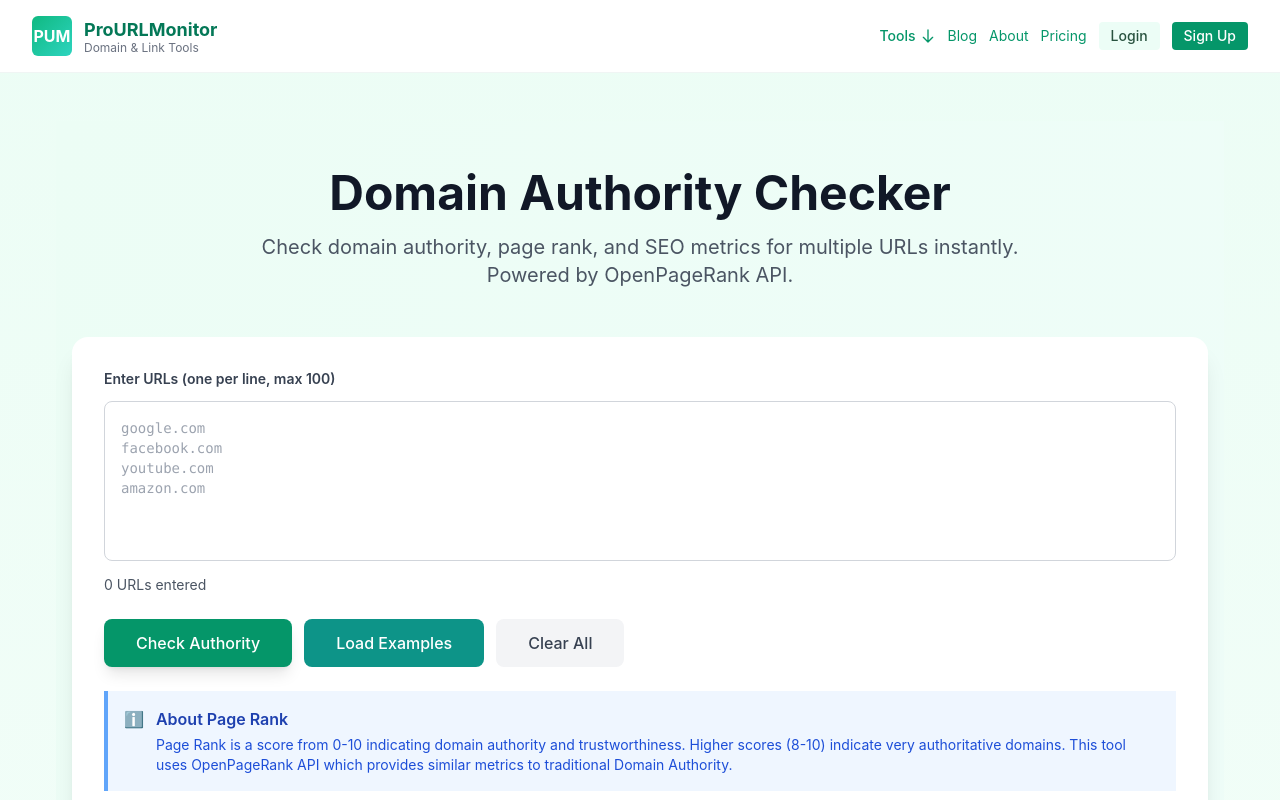
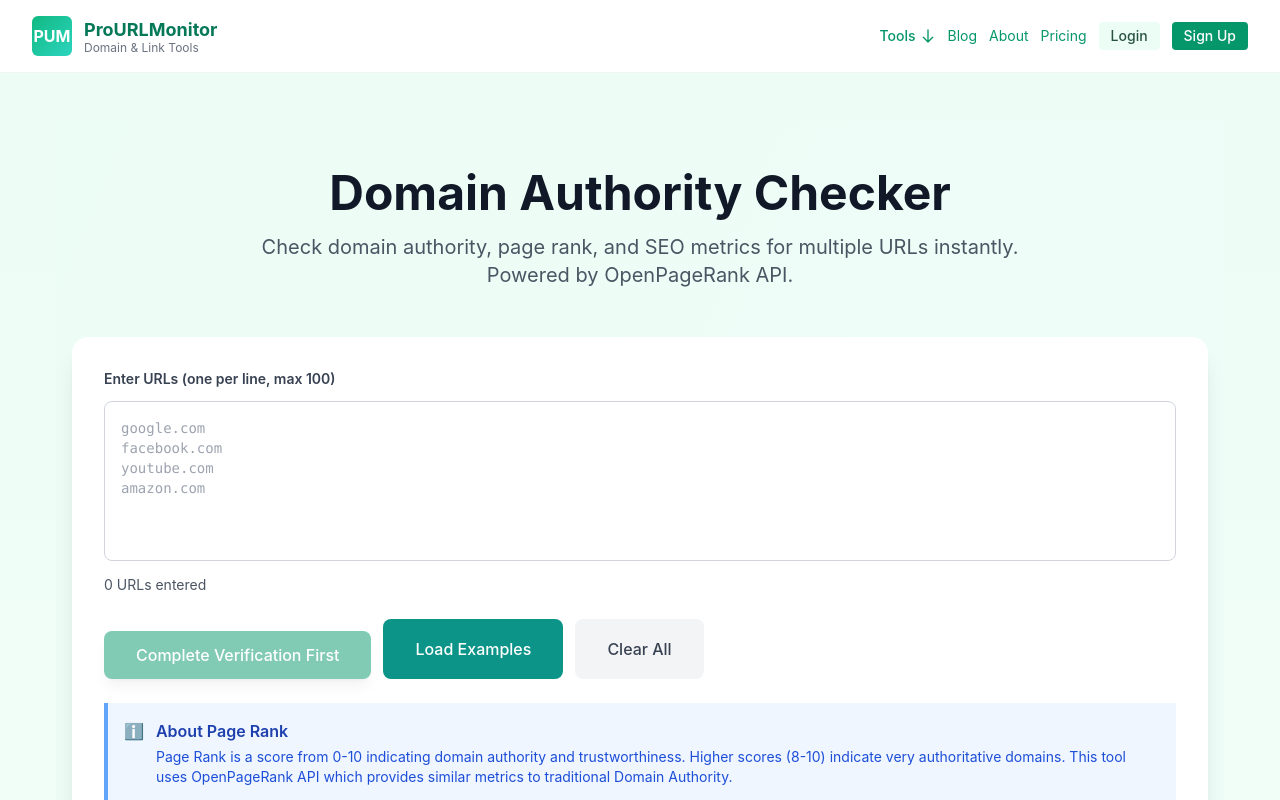
Before and after one commit to owaiskhaaan-sys/pro-url-monitor, a Next.js app: page /tools/domain-authority-checker in a window 1280 px wide. Shown: the top 800 px of the page. Built offline with nearby package versions, Linux system fonts and the light colour scheme.

Commit message:
feat: add VerifiedButton component and integrate Turnstile on 3 tool pages (HTTP Status Checker, Domain Authority Checker, Meta Generator)

```diff
--- a/components/CloudflareTurnstile.js
+++ b/components/CloudflareTurnstile.js
@@ -6,7 +6,7 @@ export default function CloudflareTurnstile({ onVerify, onError, onExpire }) {
 
   // Replace this with your actual Cloudflare Turnstile site key
   // Get it from: https://dash.cloudflare.com/?to=/:account/turnstile
-  const SITE_KEY = '1x00000000000000000000AA'; // Demo key - replace with your actual key
+  const SITE_KEY = '0x4AAAAAACJefAMC1oY_DaBk'; // Demo key - replace with your actual key
 
   useEffect(() => {
     // Wait for Turnstile script to load
--- /dev/null
+++ b/components/VerifiedButton.js
@@ -0,0 +1,63 @@
+import { useState } from 'react';
+import CloudflareTurnstile from './CloudflareTurnstile';
+
+/**
+ * A button that requires Cloudflare Turnstile verification before enabling
+ * Use this for any action that needs bot protection
+ *
+ * Usage:
+ * <VerifiedButton onClick={handleSubmit} loading={loading}>
+ *   Check Now
+ * </VerifiedButton>
+ */
+export default function VerifiedButton({
+  onClick,
+  children,
+  loading = false,
+  className = '',
+  showTurnstile = true,
+  disabled = false,
+  ...props
+}) {
+  const [verified, setVerified] = useState(false);
+  const [turnstileToken, setTurnstileToken] = useState('');
+
+  const handleClick = (e) => {
+    if (!verified) {
+      e.preventDefault();
+      alert('Please complete the human verification first!');
+      return;
+    }
+    if (onClick) {
+      onClick(e, turnstileToken);
+    }
+  };
+
+  const isDisabled = loading || disabled || !verified;
+
+  return (
+    <div className="space-y-3">
+      {showTurnstile && (
+        <div className="flex justify-center">
+          <CloudflareTurnstile
+            onVerify={(token) => {
+              setTurnstileToken(token);
+              setVerified(true);
+            }}
+            onError={() => setVerified(false)}
+            onExpire={() => setVerified(false)}
+          />
+        </div>
+      )}
+
+      <button
+        onClick={handleClick}
+        disabled={isDisabled}
+        className={`${className} ${isDisabled ? 'opacity-50 cursor-not-allowed' : ''}`}
+        {...props}
+      >
+        {loading ? 'Processing...' : (verified ? children : 'Complete Verification First')}
+      </button>
+    </div>
+  );
+}
--- a/pages/tools/domain-authority-checker.js
+++ b/pages/tools/domain-authority-checker.js
@@ -1,5 +1,6 @@
 import { useState } from 'react';
 import Layout from '../../components/Layout';
+import VerifiedButton from '../../components/VerifiedButton';
 
 export default function DomainAuthorityChecker() {
   const [urls, setUrls] = useState('');
@@ -126,13 +127,13 @@ export default function DomainAuthorityChecker() {
 
             {/* Action Buttons */}
             <div className="flex flex-wrap gap-3 mb-6">
-              <button
+              <VerifiedButton
                 onClick={handleCheck}
-                disabled={loading}
-                className="px-8 py-3 bg-emerald-600 text-white rounded-lg hover:bg-emerald-700 transition font-medium shadow-lg disabled:opacity-50 disabled:cursor-not-allowed"
+                loading={loading}
+                className="px-8 py-3 bg-emerald-600 text-white rounded-lg hover:bg-emerald-700 transition font-medium shadow-lg"
               >
-                {loading ? 'Checking...' : 'Check Authority'}
-              </button>
+                Check Authority
+              </VerifiedButton>
               <button
                 onClick={loadExample}
                 className="px-8 py-3 bg-teal-600 text-white rounded-lg hover:bg-teal-700 transition font-medium"
--- a/pages/tools/http-status-checker.js
+++ b/pages/tools/http-status-checker.js
@@ -1,6 +1,7 @@
 import { useState } from 'react';
 import Layout from '../../components/Layout';
 import Head from 'next/head';
+import VerifiedButton from '../../components/VerifiedButton';
 
 export default function HTTPStatusChecker() {
   const [urls, setUrls] = useState('');
@@ -200,13 +201,13 @@ export default function HTTPStatusChecker() {
             <p className="text-xs text-gray-500 mt-2">Enter one URL per line. HTTP/HTTPS is optional.</p>
           </div>
 
-          <button
-            type="submit"
-            disabled={loading}
-            className="btn btn-primary w-full"
+          <VerifiedButton
+            onClick={checkStatus}
+            loading={loading}
+            className="w-full btn btn-primary"
           >
-            {loading ? '🔍 Checking URLs...' : '🔍 Check Status Codes'}
-          </button>
+            Check Status Codes
+          </VerifiedButton>
         </form>
 
         {results && (
--- a/pages/tools/meta-generator.js
+++ b/pages/tools/meta-generator.js
@@ -1,6 +1,7 @@
 import { useState } from 'react';
 import Layout from '../../components/Layout';
 import Head from 'next/head';
+import VerifiedButton from '../../components/VerifiedButton';
 
 export default function MetaGenerator() {
   const [title, setTitle] = useState('');
@@ -247,13 +248,14 @@ ${siteName ? `<meta property="og:site_name" content="${siteName}">` : ''}
             </div>
 
             {/* Copy Button */}
-            <button
+            <VerifiedButton
               onClick={copyAllMetaTags}
               disabled={!title || !desc}
               className="btn btn-primary w-full text-lg py-4"
+              loading={false}
             >
               📋 Copy All Meta Tags
-            </button>
+            </VerifiedButton>
 
             {(!title || !desc) && (
               <p className="text-center text-sm text-gray-500">Fill in Title and Description to copy tags</p>
```
